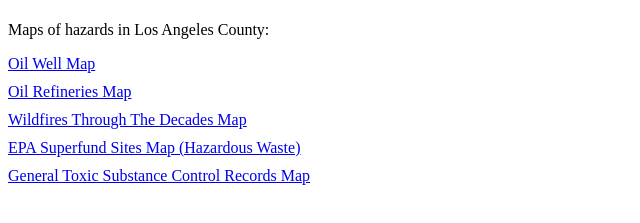
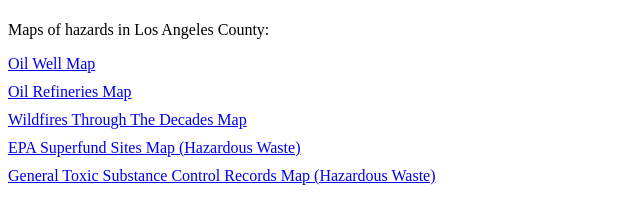
Before and after one commit to jessievendegna/map-app, a plain HTML site: page index.html in a window 1280 px wide. Shown: the part 59-282 px from the top of the page, without its empty margins (0-640 px from the left). Drawn offline with Linux system fonts and the light colour scheme.

Commit message:
Update index.html

```diff
--- a/index.html
+++ b/index.html
@@ -18,7 +18,7 @@
     <a href= "la_county_oil_refineries_updated_map.html">Oil Refineries Map</a>
     <a href= "interactive_map_los_angeles_decades.html">Wildfires Through The Decades Map</a>
     <a href= "Updated_Superfund_Sites_Map.html">EPA Superfund Sites Map (Hazardous Waste)</a>
-    <a href= "Hazardous_Waste_Sites_Enhanced_Map.html">General Toxic Substance Control Records Map</a>
+    <a href= "Hazardous_Waste_Sites_Enhanced_Map.html">General Toxic Substance Control Records Map (Hazardous Waste)</a>
 
 </body>
 </html>
```
